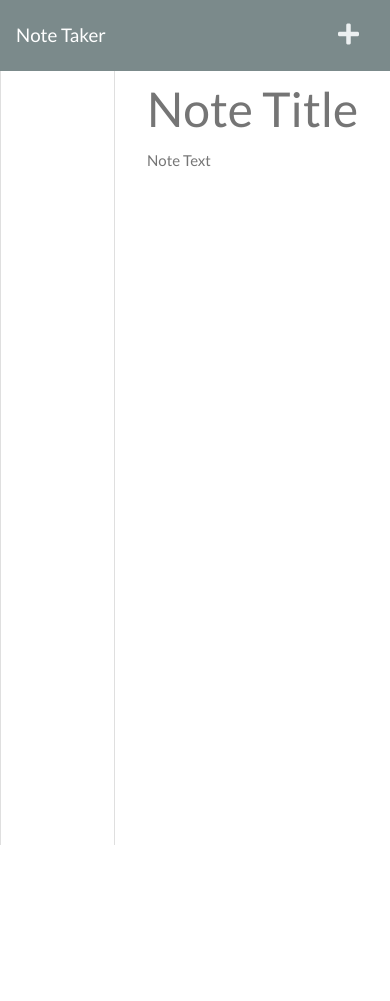
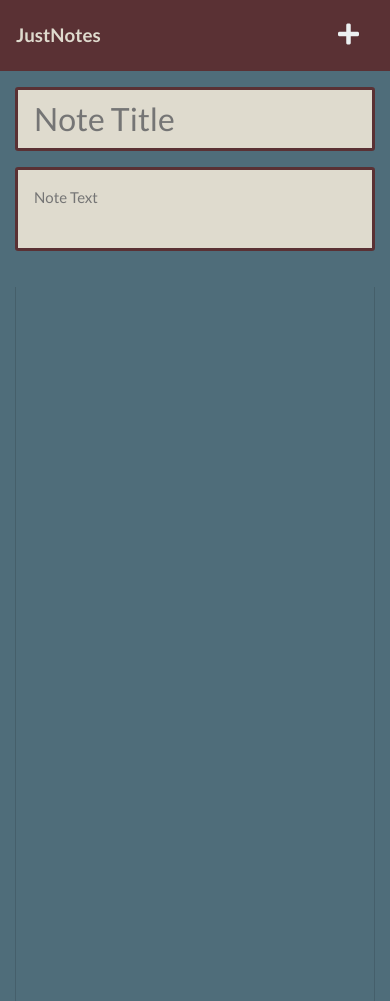
Before and after one commit to AndreaRene/JustNotes, a website: page public/notes.html in a window 390 px wide. Before the commit the page ends 850 px from the top, so only its background shows below. Drawn offline with nearby package versions, Linux system fonts and the light colour scheme; no server answers.

Commit message:
styling complete xs-xl screen size

```diff
--- a/public/assets/css/styles.css
+++ b/public/assets/css/styles.css
@@ -1,8 +1,41 @@
+:root {
+  --catawba: #5a3134;
+  --harvestGold: #d99830;
+  --bone: #dfdbce;
+  --cadet: #4f6d7a;
+  --smokyBlack: #171412;
+}
+
 html,
 body {
   height: 100%;
   margin: 0;
   padding: 0;
+  background-color: var(--cadet);
+}
+
+#nav {
+  background-color: var(--catawba);
+}
+
+#nav a {
+  font-weight: bold;
+  color: var(--bone);
+}
+
+#jumbotron {
+  border: .2rem solid var(--catawba);
+  background-color: var(--bone);
+}
+
+h1,
+h4 {
+  color: var(--smokyBlack);
+}
+
+#button {
+  background-color: var(--catawba);
+  color: var(--bone);
 }
 
 .save-note {
@@ -18,47 +51,50 @@ body {
 
 .note-textarea,
 .note-title {
-  color: #000000;
+  color: var(--smokyBlack);
   width: 100%;
   outline: none;
-  border: none;
+  border: .2rem solid var(--catawba);
+  border-radius: .2rem;
+  margin-top: 1rem;
+  padding: 1rem;
+  background-color: var(--bone);
 }
 
 .note-textarea {
   resize: none;
-  height: calc(100% - 63px);
-  padding-top: 15px;
+  height: calc(80% - 63px);
 }
 
 .note-title {
-  height: 50px;
-  margin-top: 13px;
-  font-size: 3rem;
+  height: 6rem;
+  font-size: 2rem;
 }
 
 .note-title:read-only,
 .note-textarea:read-only {
-  color: #757575;
+  color: var(--cadet);
 }
 
 .list-container .card {
-  height: calc(100vh - 70px);
+  margin: 1rem 0;
+  height: 85vh;
   border-bottom: none;
-  border-bottom-right-radius: 0;
-  border-bottom-left-radius: 0;
+  background-color: transparent;
 }
 
 .list-container {
   padding-left: 0;
 }
 
-.list-container .list-group,
-.list-container .list-group-item:first-child,
+/* .list-container .list-group,
+.list-container .list-group-item:first-child, */
 .list-container .card {
   border-top: none;
   border-top-right-radius: 0;
   border-top-left-radius: 0;
 }
+
 
 .list-item-title {
   display: inline-block;
@@ -70,9 +106,45 @@ body {
   cursor: pointer;
 }
 
+.list-item-title {
+  display: inline-block;
+  width: 75%;
+  color: var(--smokyBlack);
+  cursor: pointer;
+}
+
+.list-container i {
+  font-size: 1.1rem;
+  cursor: pointer;
+}
+
 .list-container .list-group-item {
-  border-left: none;
-  border-right: none;
+  margin: .2rem;
+  /* border-radius: 1rem; */
+  border: .2rem solid var(--catawba);
+  cursor: pointer;
+  background-color: var(--bone);
   padding: 20px;
   cursor: pointer;
 }
+
+@media (max-width: 767px) {
+
+
+
+  .note-title {
+    font-size: 2rem;
+    height: 4rem;
+  }
+
+  #noteList {
+    order: 1;
+    width: 100%;
+    margin: 1rem auto;
+    padding: 0 15px;
+  }
+
+  .list-group {
+    border-top: .2rem solid var(--catawba);
+  }
+}
--- a/public/notes.html
+++ b/public/notes.html
@@ -5,7 +5,7 @@
   <meta charset="UTF-8" />
   <meta name="viewport" content="width=device-width, initial-scale=1.0" />
   <meta http-equiv="X-UA-Compatible" content="ie=edge" />
-  <title>Note Taker</title>
+  <title>JustNotes</title>
   <link rel="stylesheet" href="https://cdnjs.cloudflare.com/ajax/libs/bootswatch/4.1.3/flatly/bootstrap.min.css" />
   <link rel="stylesheet" href="https://use.fontawesome.com/releases/v5.3.1/css/all.css"
     integrity="sha384-mzrmE5qonljUremFsqc01SB46JvROS7bZs3IO2EmfFsd15uHvIt+Y8vEf7N7fWAU" crossorigin="anonymous" />
@@ -13,26 +13,28 @@
 </head>
 
 <body>
-  <nav class="navbar navbar-dark bg-dark">
-    <a class="navbar-brand" href="/">Note Taker </a>
+  <nav class="navbar" id="nav">
+    <a class="navbar-brand" href="/">JustNotes </a>
     <div class="icons">
       <i class="fas fa-save text-light save-note"></i>
       <i class="fas fa-plus text-light new-note"></i>
     </div>
   </nav>
+  <main id="mainSection">
     <div class="container-fluid">
       <div class="row">
-      <div class="col-4 list-container">
+        <div class="col-12 col-md-4 list-container" id="noteList">
           <div class="card">
             <ul class="list-group"></ul>
           </div>
         </div>
-      <div class="col-8">
+        <div class="col-12 col-md-8">
           <input class="note-title" placeholder="Note Title" maxlength="28" type="text" />
           <textarea class="note-textarea" placeholder="Note Text"></textarea>
         </div>
       </div>
     </div>
+  </main>
   <script src="/assets/js/index.js"></script>
 </body>
 
```
Also changed, not shown: public/index.html (+7 -6 lines), server.js (+9 -9 lines), README.md. Lines whose indentation alone changed are shown as unchanged.
